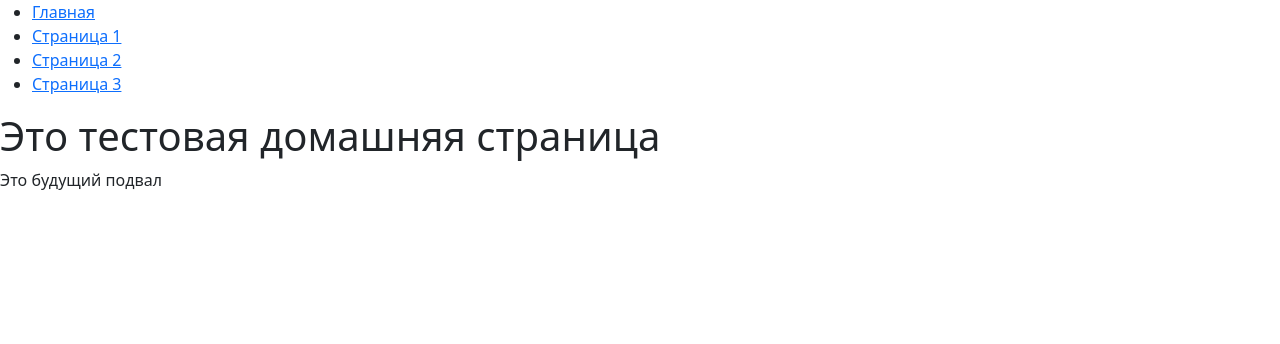
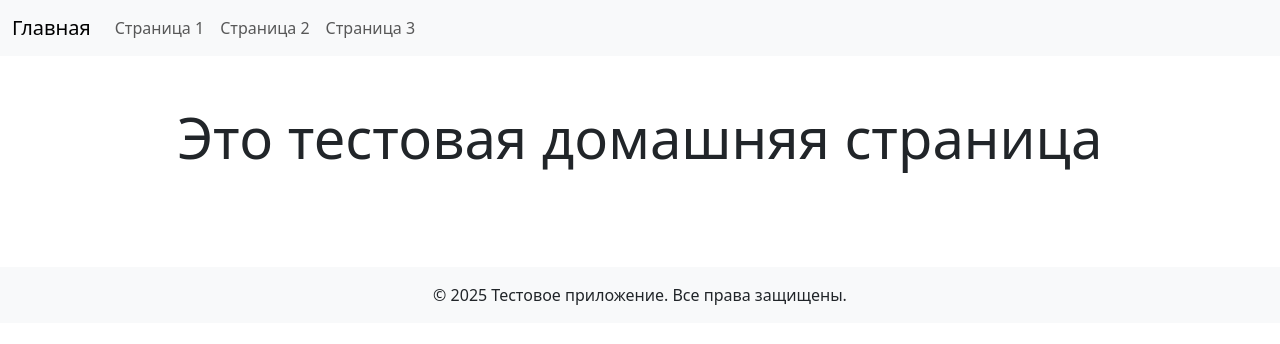
Before and after one commit to fltask/DJ02, a Django app: page / in a window 1280 px wide. Shown: the top 344 px of the page. Run offline with Django 5.2, Linux system fonts and the light colour scheme; some libraries are stand-ins or nearby versions.

Commit message:
HW_DJ02 Done!

```diff
--- a/app/main/templates/main/index.html
+++ b/app/main/templates/main/index.html
@@ -1,10 +1,11 @@
 {% extends 'base.html' %}
 
 {% block title %}
-    <title>Домашняя страница на django</title>
+<title>Домашняя страница на django</title>
 {% endblock %}
 
-{% include 'components/navbar.html' %}
 {% block content %}
-    <h1>Это тестовая домашняя страница</h1>
+<div class="container py-5">
+    <h1 class="display-4 text-center mb-4">Это тестовая домашняя страница</h1>
+</div>
 {% endblock %}
--- a/app/templates/components/footer.html
+++ b/app/templates/components/footer.html
@@ -1,3 +1,3 @@
-<div>
-    Это будущий подвал
-</div>
+<footer class="bg-light text-center py-3 mt-4">
+    <p class="mb-0">© 2025 Тестовое приложение. Все права защищены.</p>
+</footer>
--- a/app/templates/components/navbar.html
+++ b/app/templates/components/navbar.html
@@ -1,8 +1,12 @@
-<nav>
-    <ul>
-        <li><a href="{% url 'home' %}">Главная</a></li>
-        <li><a href="{% url 'page1' %}">Страница 1</a></li>
-        <li><a href="{% url 'page2' %}">Страница 2</a></li>
-        <li><a href="{% url 'page3' %}">Страница 3</a></li>
-    </ul>
+<nav class="navbar navbar-expand-lg navbar-light bg-light">
+    <div class="container-fluid">
+        <a class="navbar-brand" href="{% url 'home' %}">Главная</a>
+        <div class="collapse navbar-collapse">
+            <ul class="navbar-nav me-auto mb-2 mb-lg-0">
+                <li class="nav-item"><a class="nav-link" href="{% url 'page1' %}">Страница 1</a></li>
+                <li class="nav-item"><a class="nav-link" href="{% url 'page2' %}">Страница 2</a></li>
+                <li class="nav-item"><a class="nav-link" href="{% url 'page3' %}">Страница 3</a></li>
+            </ul>
+        </div>
+    </div>
 </nav>
```
Also changed, not shown: app/main/templates/main/page1.html (+3 -4 lines), app/main/templates/main/page2.html (+3 -4 lines), app/main/templates/main/page3.html (+3 -4 lines).
